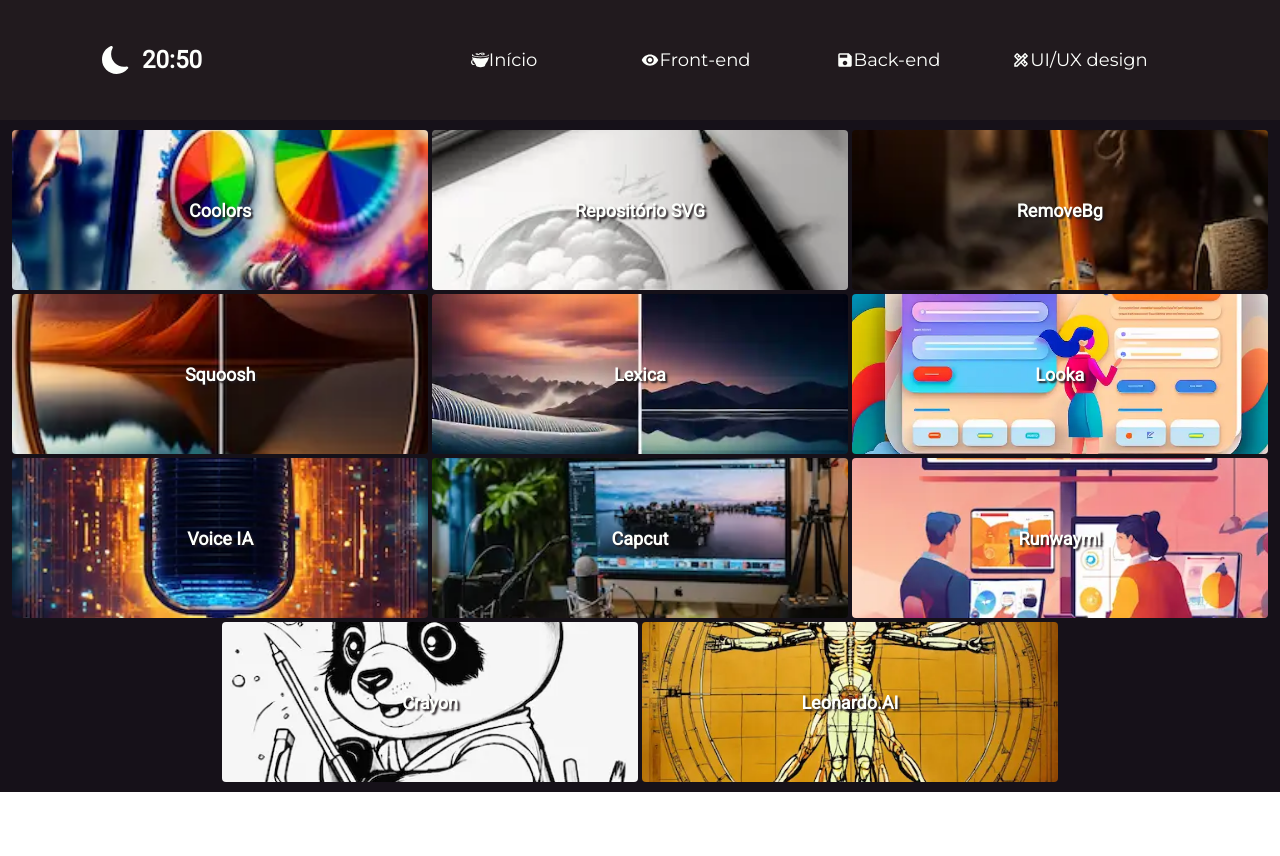
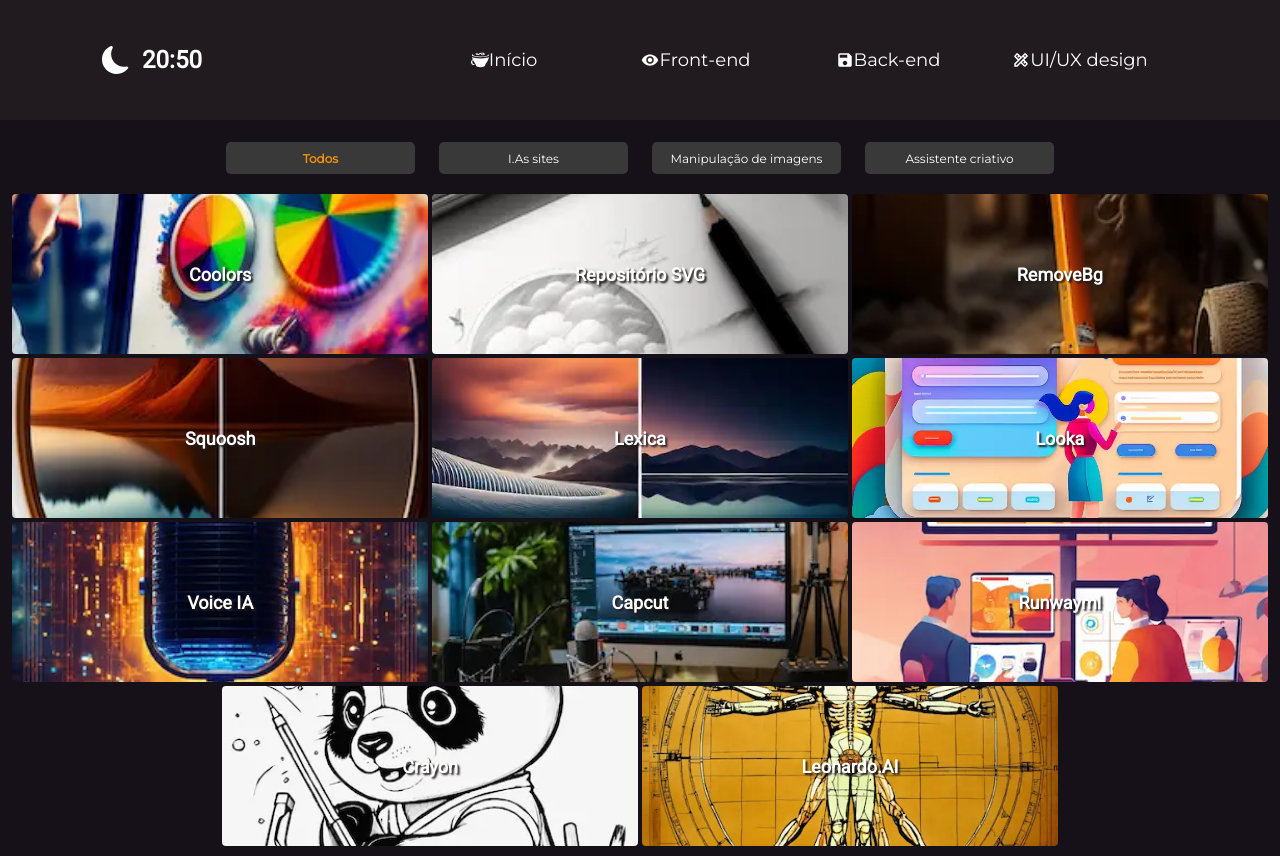
Before and after one commit to FilipeSall/LinkTaskWeather, a Next.js app: page /design in a window 1280 px wide. Before the commit the page ends 800 px from the top, so only its background shows below. Built offline with nearby package versions, Linux system fonts and the light colour scheme.

Commit message:
ajustando o css do filter buttons

```diff
--- a/src/app/Store.tsx
+++ b/src/app/Store.tsx
@@ -1,6 +1,5 @@
 "use client";
 import { create } from 'zustand';
-
 
 type StorePropsTypes = {
   value: string;
--- a/src/app/components/shortcuts/ShortCut.module.css
+++ b/src/app/components/shortcuts/ShortCut.module.css
@@ -7,6 +7,7 @@
     border-radius: 4px;
     transition: .3s ease;
     text-align: center;
+    transition: .5s ease-out;
 }
 
 .nav__container {
@@ -21,6 +22,7 @@
     gap: 8px;
     width: 100%;
     max-width: 100%;
+    flex-direction: column;
   }
 
   .links__nav_container {
@@ -49,6 +51,43 @@
     padding: 10px;
     width: 100%;
     transition: .3s ease;
+  }
+
+  .filter__buttons {
+    display: flex;
+    width: 100%;
+    align-items: center;
+    justify-content: center;
+    height: 5vh;
+    min-height: fit-content;
+    flex-wrap: wrap;
+    height: fit-content;
+  }
+
+  .filter__buttons > button {
+    border: none;
+    width: 15%;
+    height: 4vh;
+    padding: 4px;
+    cursor: pointer;
+    border-radius: 5px;
+    background-color: var(--grey);
+    color: white;
+    font-family: 'Montserrat';
+    font-size: 14px;
+    transition: background-color 0.3s ease;
+    font-size: 1rem;
+    margin: 12px;
+  }
+
+  .filter__buttons > button:hover {
+    background-color: var(--lowBlack);
+  }
+
+
+  .filter__buttons > .active{
+    color: var(--orange);
+    font-weight: bold;
   }
 
   .shortcut__container:hover {
@@ -98,6 +137,16 @@
     .nav__container {
       height: 50%;
       justify-content: space-around;
+    }
+
+    .filter__buttons{
+      height: 15vh;
+      width: 99%;
+    }
+
+    .filter__buttons > button{
+      height: 15vh;
+      width: 20%;
     }
 
   }
--- a/src/app/components/shortcuts/Shortcut.tsx
+++ b/src/app/components/shortcuts/Shortcut.tsx
@@ -1,14 +1,29 @@
 "use client";
 import React, { useState } from 'react';
 import styles from './ShortCut.module.css';
-import { ShortcutTypes } from '../../propsTypes';
+
+interface FilterButton {
+  type: string;
+  name: string;
+  img: string;
+}
+
+interface ShortcutObject {
+  title: string;
+  text: string;
+  img: string;
+  href: string;
+  type: string;
+}
 
 interface Props {
-  shortcuts: ShortcutTypes[];
+  shortcuts: ShortcutObject[];
+  btns: FilterButton[];
 }
 
-function Shortcut({ shortcuts }: Props) {
+function Shortcut({ shortcuts, btns }: Props) {
   const [hoverStates, setHoverStates] = useState<boolean[]>(Array(shortcuts.length).fill(false));
+  const [selectedType, setSelectedType] = useState<string | null>(null);
 
   function handleHover(index: number) {
     setHoverStates((prevStates) => {
@@ -28,10 +43,34 @@ function Shortcut({ shortcuts }: Props) {
 
   return (
     <nav className={styles.nav__container}>
+      <div className={styles.filter__buttons}>
+        {btns && (
+          <button
+            className={selectedType === null ? styles.active : ''}
+            onClick={() => setSelectedType(null)}
+          >
+            Todos
+          </button>
+        )}
+        {btns &&
+          btns.map((btn, i) => (
+            <button
+              key={i}
+              className={selectedType === btn.type ? styles.active : ''}
+              onClick={() => setSelectedType(btn.type)}
+            >
+              {btn.name}
+            </button>
+          ))}
+      </div>
       <div className={styles.links__nav_container}>
-        {shortcuts && shortcuts.length > 0 && (
-          <>
-            {shortcuts.map((shortcut, i) => (
+        {shortcuts
+          .map((shortcut, i) => ({
+            ...shortcut,
+            type: shortcut.type || ''
+          }))
+          .filter(shortcut => selectedType === null || shortcut.type === selectedType)
+          .map((shortcut, i) => (
             <div
               className={`${styles.shortcut__img_container} ${styles[shortcut.img]}`}
               key={i}
@@ -45,8 +84,6 @@ function Shortcut({ shortcuts }: Props) {
               </a>
             </div>
           ))}
-          </>
-        )}
       </div>
     </nav>
   );
--- a/src/app/design/page.tsx
+++ b/src/app/design/page.tsx
@@ -8,72 +8,103 @@ function index() {
       title: 'Coolors',
       href: 'https://coolors.co/',
       text: 'Cria paletas de cores atraentes',
-        img:'coolors'
+      img: 'coolors',
+      type:'creative',
     },
     {
-        title:'Repositório SVG',
-        href:'https://www.svgrepo.com/',
-        text:'Vários icones SVG',
-        img:'svgrepo'
+      title: 'Repositório SVG',
+      href: 'https://www.svgrepo.com/',
+      text: 'Vários icones SVG',
+      img: 'svgrepo',
+      type:'image'
     },
     {
-        title:'RemoveBg',
-        href:'https://www.remove.bg/pt-br/',
-        text:'Deixa a imagem transparente',
-        img:'removebg'
+      title: 'RemoveBg',
+      href: 'https://www.remove.bg/pt-br/',
+      text: 'Deixa a imagem transparente',
+      img: 'removebg',
+      type:'image'
     },
     {
-        title:'Squoosh',
-        href:'https://squoosh.app/',
-        text:'Altera peso e formato de uma imagem.',
-        img:'squoosh',
+      title: 'Squoosh',
+      href: 'https://squoosh.app/',
+      text: 'Altera peso e formato de uma imagem.',
+      img: 'squoosh',
+      type:'image',
     },
     {
-      title:'Lexica',
-      href:'https://lexica.art/?q=photos+aside',
-      text:'Uma I.A. que gera imagens através de prompts',
-      img:'lexica',
+      title: 'Lexica',
+      href: 'https://lexica.art/?q=photos+aside',
+      text: 'Uma I.A. que gera imagens através de prompts',
+      img: 'lexica',
+      type:'ia',
     },
     {
-    title:'Looka',
-    href:'https://looka.com/',
-    text:'Uma I.A que cria logos.',
-    img:'looka',
+      title: 'Looka',
+      href: 'https://looka.com/',
+      text: 'Uma I.A que cria logos.',
+      img: 'looka',
+      type:'ia',
     },
     {
-    title:'Voice IA',
-    href:'https://elevenlabs.io/',
-    text:'Uma I.A que gera voz baseado em prompts.',
-    img:'voiceia'
+      title: 'Voice IA',
+      href: 'https://elevenlabs.io/',
+      text: 'Uma I.A que gera voz baseado em prompts.',
+      img: 'voiceia',
+      type:'ia',
     },
     {
-    title:'Capcut',
-    href:'https://www.capcut.com/',
-    text:'Uma ferramenta para criar e editar vídeos.',
-    img:'capcut'
+      title: 'Capcut',
+      href: 'https://www.capcut.com/',
+      text: 'Uma ferramenta para criar e editar vídeos.',
+      img: 'capcut',
+      type:'image',
     },
     {
-    title:'Runwayml',
-    href:'https://app.runwayml.com/',
-    text:'Uma I.A que anima imagens ou gera imagens animadas.',
-    img:'runwayml'
+      title: 'Runwayml',
+      href: 'https://app.runwayml.com/',
+      text: 'Uma I.A que anima imagens ou gera imagens animadas.',
+      img: 'runwayml',
+      type:'ia',
     },
     {
-    title:'Crayon',
-    href:'https://www.craiyon.com/',
-    text:'Uma I.A que gera imagens atraves de prompts 100% gratuida',
-    img:'crayon'
+      title: 'Crayon',
+      href: 'https://www.craiyon.com/',
+      text: 'Uma I.A que gera imagens atraves de prompts 100% gratuida',
+      img: 'crayon',
+      type:'ia',
     },
     {
-    title:'Leonardo.AI',
-    href:'https://leonardo.ai/',
-    text:'Uma I.A que gera imagens atraves de prompts complexas, porém, limitado.',
-    img:'leonardoai'
+      title: 'Leonardo.AI',
+      href: 'https://leonardo.ai/',
+      text: 'Uma I.A que gera imagens atraves de prompts complexas, porém, limitado.',
+      img: 'leonardoai',
+      type:'ia',
     },
   ];
+
+  const btns = [
+    {
+      name:'I.As sites',
+      type:'ia',
+      img:''
+    },
+    {
+      name:'Manipulação de imagens',
+      type:'image',
+      img:''
+    },
+    {
+      name:'Assistente criativo',
+      type:'creative',
+      img:''
+    }
+  ]
+
+
   return (
     <main>
-      <Shortcut shortcuts={shortcuts} />
+      <Shortcut shortcuts={shortcuts} btns={btns} />
     </main>
   )
 }
```
Lines whose indentation alone changed are shown as unchanged.
